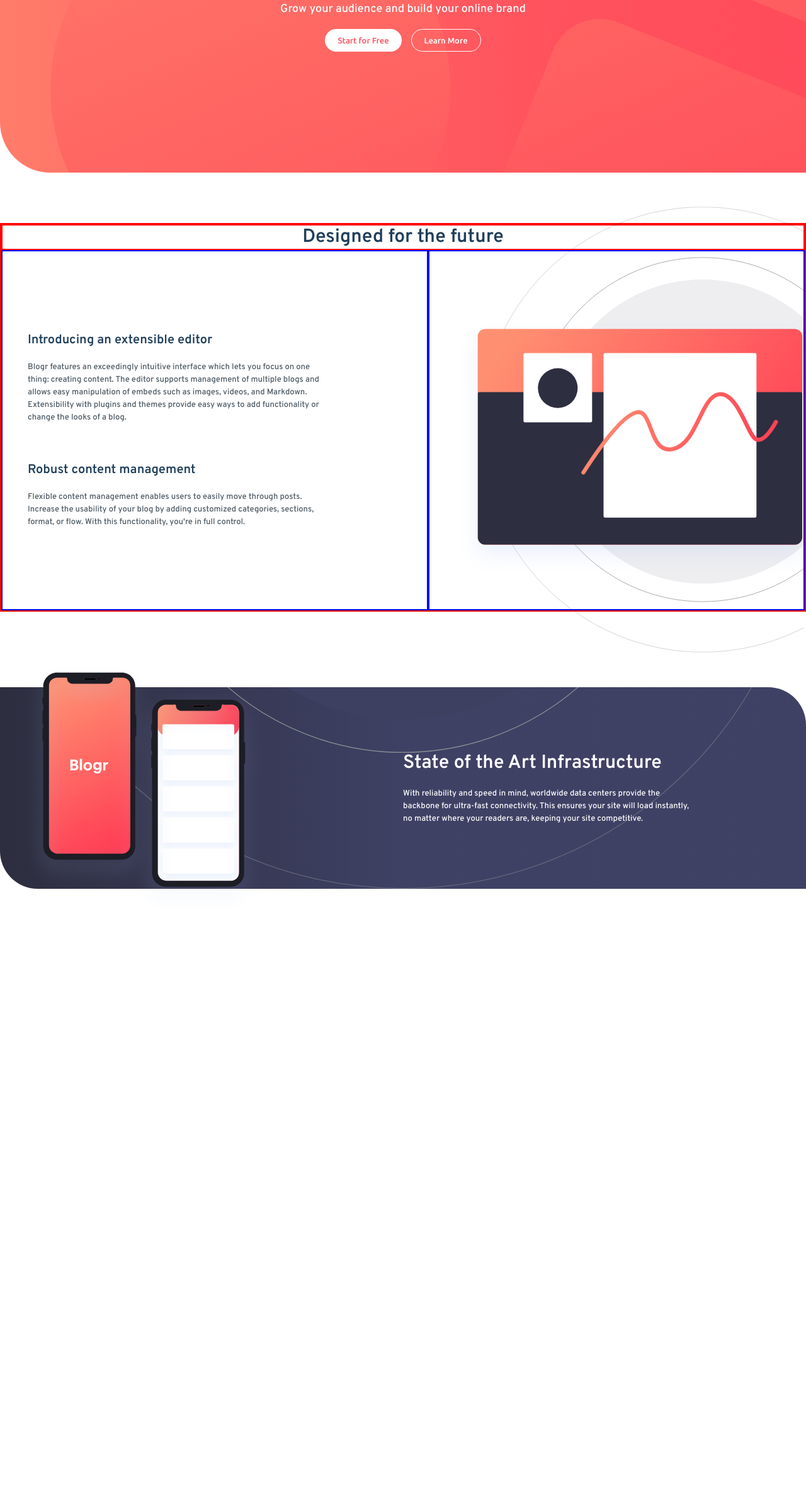
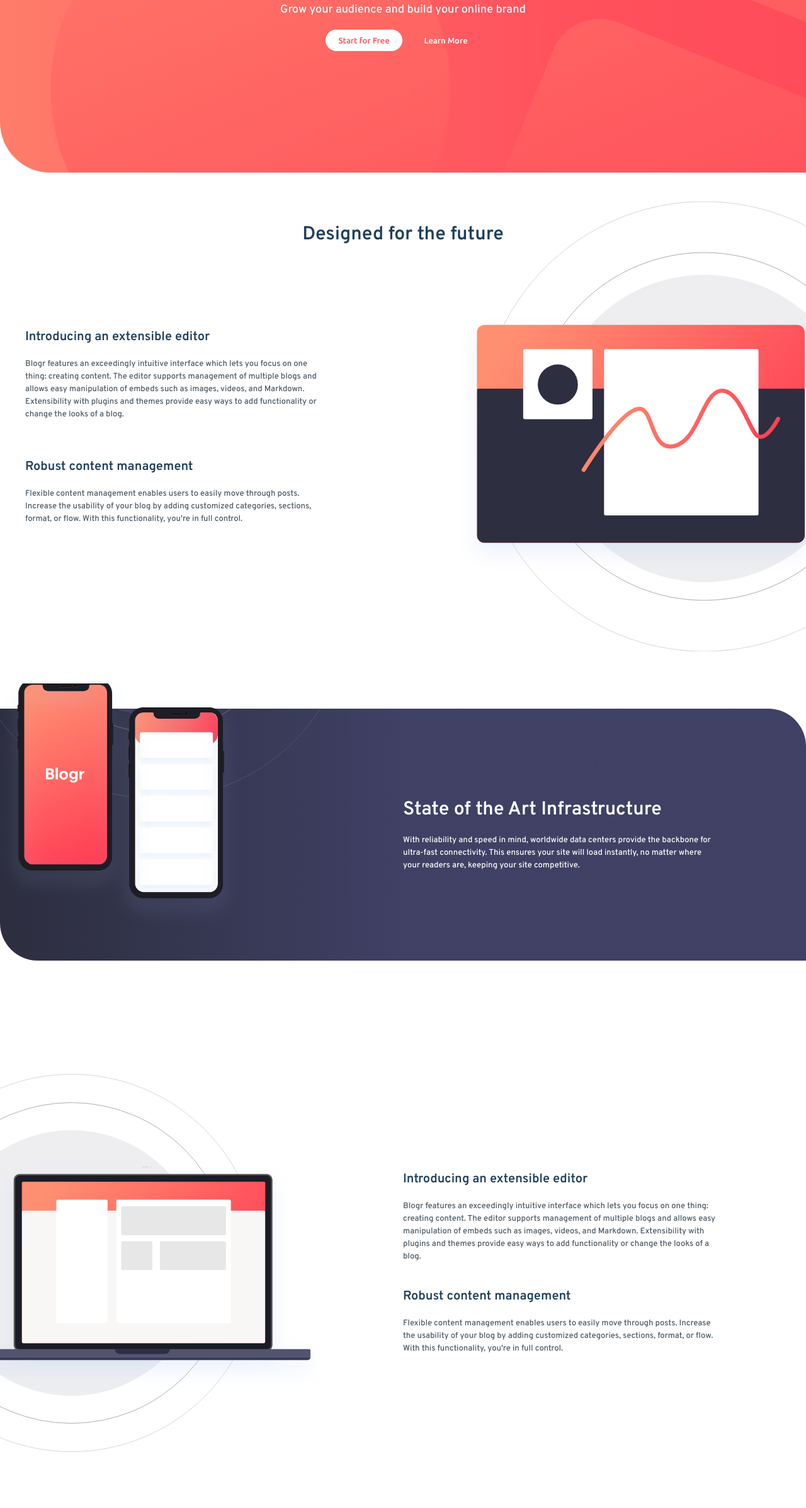
Before and after one commit to Daiveedjay/blogr-page, a plain HTML site: page index.html in a window 1280 px wide. Shown: the part 406-2800 px from the top of the page at 63% size. Before the commit the page ends 1897 px from the top, so only its background shows below. Drawn offline with Linux system fonts and the light colour scheme.

Commit message:
All pages built, responsiveness left

```diff
--- a/index.html
+++ b/index.html
@@ -25,7 +25,7 @@
   <body>
     <section class="hero-section">
       <header class="hero-header">
-        <nav>
+        <nav class="max-width">
           <div class="left-nav">
             <span class="logo">
               <img src="./images/logo.svg" alt="" />
@@ -73,19 +73,21 @@
         </nav>
       </header>
       <div class="hero-text-section">
-        <h1 class="hero-lead-text">A modern publishing platform</h1>
-        <p class="hero-sub-text">
+        <h1 class="hero-lead-text max-width">A modern publishing platform</h1>
+        <p class="hero-sub-text max-width">
           Grow your audience and build your online brand
         </p>
-        <div class="hero-text-buttons">
+        <div class="hero-text-buttons max-width">
           <button>Start for Free</button>
           <button>Learn More</button>
         </div>
       </div>
     </section>
     <section class="description-section">
-      <h2 class="description-header header-primary">Designed for the future</h2>
-      <div class="description-contents">
+      <h2 class="description-header header-primary max-width">
+        Designed for the future
+      </h2>
+      <div class="description-contents max-width">
         <div class="description-text-area">
           <div class="description-one">
             <h2 class="header-secondary">Introducing an extensible editor</h2>
@@ -108,7 +110,7 @@
             </p>
           </div>
         </div>
-        <div class="description-image-area">
+        <div class="description-image-area max-width">
           <div class="description-image-container">
             <img src="./images/illustration-editor-desktop.svg" alt="" />
           </div>
@@ -116,19 +118,81 @@
       </div>
     </section>
     <section class="services-section">
-      <div class="services-image-area">
-        <img src="./images/illustration-phones.svg" alt="" />
-      </div>
-      <div class="services-text-area">
-        <h2 class="header-primary">State of the Art Infrastructure</h2>
-        <p class="text-primary">
-          With reliability and speed in mind, worldwide data centers provide the
-          backbone for ultra-fast connectivity. This ensures your site will load
-          instantly, no matter where your readers are, keeping your site
-          competitive.
-        </p>
+      <div class="services-phone-wrapper max-width">
+        <img class="phones" src="./images/illustration-phones.svg" alt="" />
+        <div class="services-image-area">
+          <img
+            class="circle-pattern"
+            src="./images/bg-pattern-circles.svg"
+            alt=""
+          />
+        </div>
+        <div class="services-text-area max-width">
+          <h2 class="header-primary">State of the Art Infrastructure</h2>
+          <p class="text-primary">
+            With reliability and speed in mind, worldwide data centers provide
+            the backbone for ultra-fast connectivity. This ensures your site
+            will load instantly, no matter where your readers are, keeping your
+            site competitive.
+          </p>
+        </div>
       </div>
     </section>
+    <section class="features-section">
+      <div class="features-content max-width">
+        <div class="features-image-area">
+          <img src="./images/illustration-laptop-desktop.svg" alt="" />
+        </div>
+        <div class="features-text-area">
+          <div class="feature-one">
+            <h2 class="header-secondary">Introducing an extensible editor</h2>
+            <p class="text-primary">
+              Blogr features an exceedingly intuitive interface which lets you
+              focus on one thing: creating content. The editor supports
+              management of multiple blogs and allows easy manipulation of
+              embeds such as images, videos, and Markdown. Extensibility with
+              plugins and themes provide easy ways to add functionality or
+              change the looks of a blog.
+            </p>
+          </div>
+          <div class="feature-two">
+            <h2 class="header-secondary">Robust content management</h2>
+            <p class="text-primary">
+              Flexible content management enables users to easily move through
+              posts. Increase the usability of your blog by adding customized
+              categories, sections, format, or flow. With this functionality,
+              you're in full control.
+            </p>
+          </div>
+        </div>
+      </div>
+    </section>
+    <footer class="footer-section">
+      <div class="footer-components">
+        <div class="footer-logo"><img src="./images/logo.svg" alt="" /></div>
+        <ul class="footer-product-list">
+          <h3>Product</h3>
+          <li>Overview</li>
+          <li>Product</li>
+          <li>Marketplace</li>
+          <li>Features</li>
+          <li>Integrations</li>
+        </ul>
+        <ul class="footer-company-list">
+          <h3>Company</h3>
+          <li>About</li>
+          <li>Team</li>
+          <li>Blog</li>
+          <li>Careers</li>
+        </ul>
+        <ul class="footer-connect-list">
+          <h3>Connect</h3>
+          <li>Contact</li>
+          <li>Newsletter</li>
+          <li>LinkedIn</li>
+        </ul>
+      </div>
+    </footer>
   </body>
   <script defer src="./script.js"></script>
 </html>
--- a/script.js
+++ b/script.js
@@ -6,7 +6,6 @@ let js_dropdown = document.querySelector(".js_dropdown");
 
 js_dropdown_holder.addEventListener("click", function () {
   js_dropdown.classList.toggle("js_dropdown_active");
-  return;
 });
 
 // SECOND DROPDOWN
--- a/style.css
+++ b/style.css
@@ -17,6 +17,7 @@
   --primary-color-light: hsl(355, 100%, 74%);
   --header-color: hsl(208, 49%, 24%);
   --footer-color: hsl(240, 2%, 79%);
+  --footer-background: hsl(240, 10%, 16%);
   --hero-gradient-light: hsl(13, 100%, 72%);
   --hero-gradient-dark: hsl(353, 100%, 62%);
   --body-gradient-light: hsl(237, 23%, 32%);
@@ -54,15 +55,20 @@ body {
 
 /* HERO HEADER SECTION STYLING */
 .hero-section .hero-header {
-  border: 2px solid green;
+  /* border: 2px solid green; */
   height: 15vh;
+}
+
+/* UTILITY */
+.max-width {
+  max-width: 144rem;
+  margin: 0 auto;
 }
 
 /* HERO NAV SECTION STYLING */
 .hero-section nav {
-  border: 2px solid red;
+  /* border: 2px solid red; */
   display: flex;
-  max-width: 144rem;
   margin: 0 auto;
   justify-content: space-between;
   align-items: center;
@@ -90,7 +96,7 @@ body {
 }
 
 .left-nav .left-nav-lists .nav-list-item {
-  border: 1px solid blue;
+  /* border: 1px solid blue; */
   padding: 1rem 2rem;
   position: relative;
   cursor: pointer;
@@ -108,7 +114,7 @@ body {
   top: 100%;
   left: 0;
   width: 100%;
-  border: 1px solid red;
+  /* border: 1px solid red; */
   list-style: none;
   padding: 2rem 1rem;
   display: flex;
@@ -196,7 +202,7 @@ body {
 }
 
 .hero-text-buttons button:last-child {
-  border: 1px solid #fff;
+  /* border: 1px solid #fff; */
   color: var(--neutral-plain);
 }
 
@@ -210,7 +216,8 @@ body {
   margin: 8rem 0;
   margin-bottom: 12rem;
   max-height: 100vh;
-  border: 2px solid red;
+  /* border: 2px solid red; */
+  /* z-index: 2; */
 }
 
 /* DESIGN HEADER STYLING */
@@ -221,7 +228,7 @@ body {
   display: flex;
   align-items: center;
   justify-content: center;
-  border: 2px solid red;
+  /* border: 2px solid red; */
 }
 
 /* UTILITIES */
@@ -252,7 +259,7 @@ body {
 .description-text-area,
 .description-image-area {
   flex: 1;
-  border: 2px solid blue;
+  /* border: 2px solid blue; */
 }
 
 /* DESIGN TEXT AREA STYLING */
@@ -294,42 +301,59 @@ body {
 /* SERVICES SECTION STYLING */
 .services-section {
   margin: 8rem 0;
-  height: 40vh;
+  min-height: 60vh;
   display: flex;
-  /* gap: 4rem; */
-  padding: 0 4rem;
-  background-image: url("./images/bg-pattern-circles.svg"),
-    linear-gradient(
-      90deg,
-      var(--body-gradient-dark),
-      var(--body-gradient-light),
-      var(--body-gradient-light)
-    );
+  padding: 4rem 0;
+  /* border: 2px solid red; */
+  overflow: hidden;
+}
 
-  background-size: 100%;
-  background-position: bottom left;
-  background-repeat: no-repeat;
+/* SERVICES SECTION PHONE IMAGE CONTAINER */
+.services-section .services-phone-wrapper {
+  display: flex;
+  background-image: linear-gradient(
+    90deg,
+    var(--body-gradient-dark),
+    var(--body-gradient-light),
+    var(--body-gradient-light)
+  );
+  position: relative;
   border-top-right-radius: 6rem;
   border-bottom-left-radius: 6rem;
+  /* border: 2px solid green; */
+  width: 100%;
 }
 
 .services-image-area,
 .services-text-area {
   flex: 1;
-  /* border: 2px solid rgb(98, 0, 255); */
   height: 100%;
 }
 
+/* SERVICES SECTION IMAGE CONTAINER */
 .services-image-area {
-  display: flex;
-  align-items: center;
-  /* background: var(--body-gradient-light); */
+  position: relative;
+  overflow: hidden;
 }
 
-.services-image-area img {
-  width: 65%;
+/* PHONES IMAGE STYLING */
+.phones {
+  width: 30%;
+  position: absolute;
+  top: -15%;
+  left: 0;
+  z-index: 3;
 }
 
+/* CIRCLES PATTERN IMAGE STYLING */
+.circle-pattern {
+  width: 100%;
+  position: absolute;
+  top: -120%;
+  left: -10%;
+}
+
+/* SERVICES SECTION TEXT AREA STYLING */
 .services-text-area {
   display: flex;
   flex-direction: column;
@@ -337,13 +361,100 @@ body {
   padding: 2rem;
   gap: 2rem;
   color: var(--neutral-plain);
-  /* background: var(--body-gradient-light); */
 }
 
 .services-text-area .text-primary {
   padding-right: 12rem;
 }
 
+/* FEATURES SECTION STYLING */
+.features-section {
+  height: 90vh;
+  /* border: 2px solid gray; */
+  margin: 8rem 0;
+}
+
+.features-section .features-content {
+  display: flex;
+  height: 100%;
+}
+.features-image-area,
+.features-text-area {
+  flex: 1;
+  /* border: 2px solid red; */
+}
+
+/* FEATURES IMAGE AREA STYLING */
+.features-image-area {
+  display: flex;
+  align-items: center;
+}
+
+.features-image-area img {
+  width: 120%;
+  transform: translateX(-25%);
+}
+
+/* FEATURES TEXT AREA STYLING */
+.features-text-area {
+  display: flex;
+  flex-direction: column;
+  justify-content: center;
+  padding: 2rem;
+  gap: 4rem;
+}
+
+.features-text-area h2 {
+  margin-bottom: 2rem;
+}
+.features-text-area p {
+  color: var(--neutral-darker);
+}
+
+.features-text-area .text-primary {
+  padding-right: 12rem;
+}
+
+/* FOOTER SECTION STYLING */
+.footer-section {
+  margin-top: 8rem;
+  height: 45vh;
+  /* border: 2px rgb(200, 8, 8) solid; */
+  border-top-right-radius: 6rem;
+  padding: 2rem 4rem;
+  background: var(--footer-background);
+  display: flex;
+}
+
+.footer-section ul,
+.footer-section div {
+  border: 2px solid red;
+  flex: 1;
+  /* display: flex; */
+  /* justify-content: center; */
+  /* text-align: right; */
+}
+
+.footer-section ul {
+  list-style: none;
+  padding: 2rem;
+  /* display: flex;
+  flex-direction: column;
+  align-items: center;
+  text-align: left; */
+}
+
+.footer-section h3 {
+  padding-bottom: 2rem;
+  /* margin: 2rem 0; */
+  /* margin-bottom: 3rem; */
+  color: var(--neutral-plain);
+}
+
+.footer-section ul li {
+  color: var(--footer-color);
+  padding-bottom: 1rem;
+}
 .attribution {
   font-size: 11px;
   text-align: center;
```
